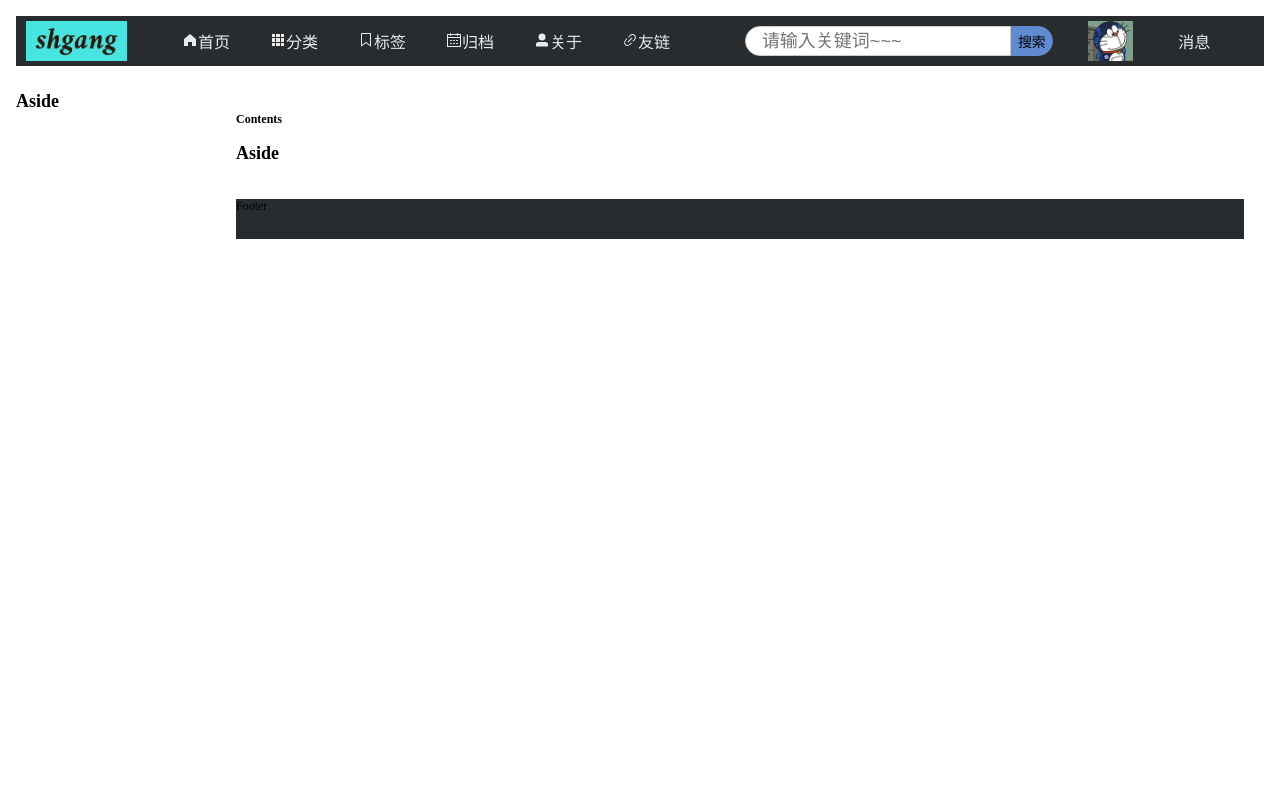
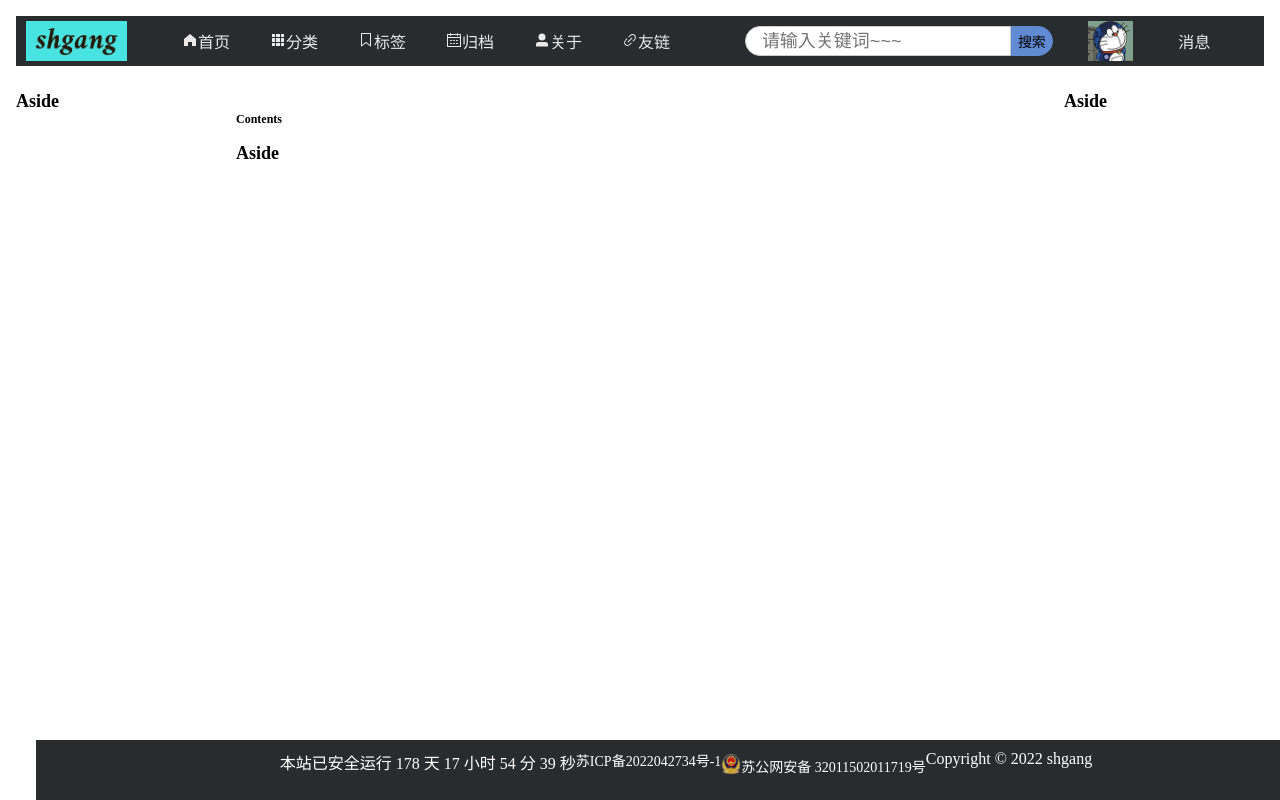
Before and after one commit to shgang97/my-blog, a Vue app in the folder frontend/: page / in a window 1280 px wide. Shown: the top 800 px of the page. Built offline with nearby package versions, Linux system fonts and the light colour scheme.

Commit message:
modify footer

```diff
--- a/frontend/src/components/Footer.vue
+++ b/frontend/src/components/Footer.vue
@@ -1,17 +1,94 @@
 <template>
-  <div>Footer</div>
+  <div class="foot-container">
+    <div>
+      <span id="timeDate">本站已安全运行&nbsp{{dateTime.days}}&nbsp天&nbsp{{dateTime.hours}}&nbsp小时&nbsp{{dateTime.minutes}}&nbsp分&nbsp{{dateTime.seconds}}&nbsp秒</span>
+    </div>
+    <div>
+      <a href="https://beian.miit.gov.cn/" target="_blank">
+        <el-link :underline="true">苏ICP备2022042734号-1</el-link>
+      </a>
+    </div>
+    <div>
+      <a href="https://www.beian.gov.cn/portal/registerSystemInfo?recordcode=32011502011719" target="_blank">
+        <img src="../assets/images/gongan.png" width="20" style="position: relative;top: 4px;">
+        <el-link :underline="true">苏公网安备 32011502011719号</el-link>
+      </a>
+    </div>
+    <div>
+      Copyright © 2022 shgang
+    </div>
+  </div>
 </template>
 
 <script>
 export default {
-  name: 'Footer'
+  name: 'Footer',
+  data() {
+    return {
+      dateTime: {
+        days: '',
+        hours: '',
+        minutes: '',
+        seconds: ''
+      }
+    };
+  },
+  methods: {
+    runTime() {
+      const start = new Date('2022/05/06 00:00:00');
+      let now = new Date();
+      const _this = this;
+      now.setTime(now.getTime() + 250);
+      let leftTime = now - start;
+      let toDay = 1000 * 60 * 60 * 24;
+      _this.dateTime.days = Math.floor(leftTime / toDay);
+      leftTime %= toDay;
+      let toHour = toDay / 24;
+      _this.dateTime.hours = Math.floor(leftTime / toHour);
+      leftTime %= toHour;
+      let toMinute = toHour / 60;
+      _this.dateTime.minutes = Math.floor(leftTime / toMinute);
+      leftTime %= toMinute;
+      let toSecond = toMinute / 60;
+      _this.dateTime.seconds = Math.floor(leftTime / toSecond);
+    }
+  },
+  mounted() {
+    let _this = this;
+    this.timer = setInterval(() => {
+      _this.runTime();
+    }, 1000);
+  },
+  beforeDestroy() {
+    clearInterval(this.timer);
+  }
 };
 </script>
 
 <style scoped>
-div {
+/*.run-time-container {*/
+/*  display: flex;*/
+/*  justify-content: center;*/
+/*  padding: 5px;*/
+/*  !*background-color: #45a1ff;*!*/
+/*  !*color: white;*!*/
+/*}*/
+.foot-container {
+  display: flex;
+  justify-content: center;
+  padding: 10px;
+  color: white;
   width: 100%;
   height: 40px;
   background-color: #292c2f;
+  position: absolute;
+  bottom: 0;
+  font-size: 16px;
+}
+
+a {
+  color: white;
+  /*color: inherit;//继承父级元素的颜色*/
+  /*text-decoration: none;//去除下划线*/
 }
 </style>
--- a/frontend/src/views/Index.vue
+++ b/frontend/src/views/Index.vue
@@ -14,9 +14,13 @@
           <el-main>
             <Content></Content>
           </el-main>
-          <el-footer><Footer></Footer></el-footer>
+
         </el-container>
+        <el-aside width="200px" class="aside">
+          <Aside></Aside>
+        </el-aside>
       </el-container>
+      <el-footer><Footer></Footer></el-footer>
     </el-container>
   </div>
 </template>
```
